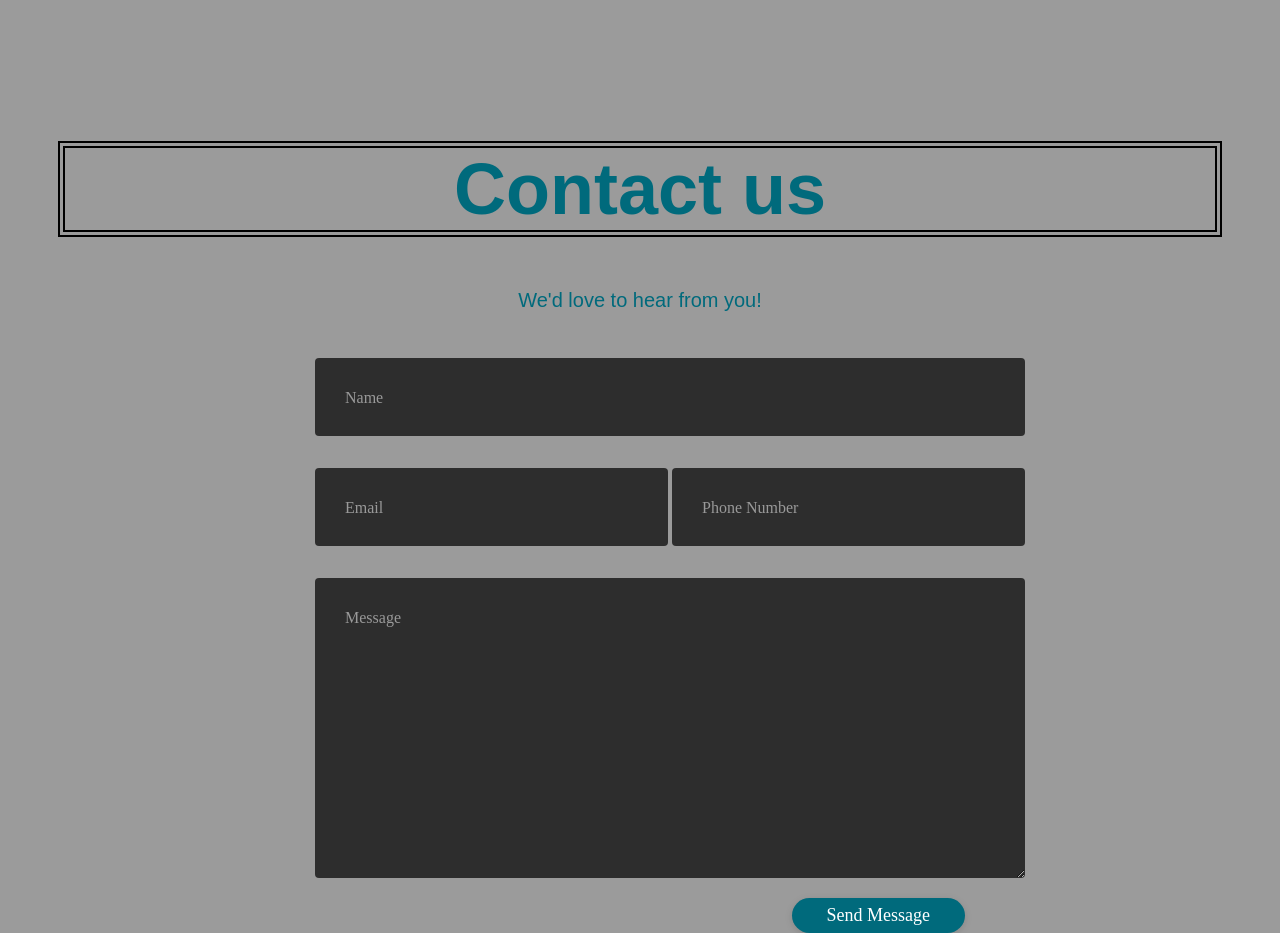
After one commit to Deanna123/MarketWise, a Flask app: template templates/contact.html in a window 1280 px wide. The commit adds this page. Run offline with Flask 2, Linux system fonts and the light colour scheme; the template is opened without the code that fills it, so the values that code supplies are empty.

Commit message:
please link contact.html to other pages

```diff
--- a/templates/about.html
+++ b/templates/about.html
@@ -60,8 +60,7 @@
   <li><a style="color:white" href="/">Home</a></li>
   <li><a class="active"style="color:white" href="about">About</a></li>
   <li style="float:right" ><a style="color:white"href="newsletter">Newsletter</a></li>
-  <li><a style="color:white" href="#contact" data-toggle="modal">Contact</a>
-  </li>
+  <li><a style="color:white" href="contact.html">Contact</a></li>
    <li><a href="http://twitter.com/winningcfg"><i class="fa fa-twitter fa-1.5x"></i></a>
   <li class ="search-bar">
    <form class="navbar-form navbar-right" role="search">
--- /dev/null
+++ b/templates/contact.html
@@ -0,0 +1,182 @@
+<!doctype html>
+<html>
+<head>
+<link rel="stylesheet" type="text/css" href="static/css/style.css">
+<title>Contact</title>
+<body>
+
+	<div class="container">
+	<div class="row">
+			<h1>Contact us</h1>
+	</div>
+	<div class="row">
+			<h4 style="text-align:center">We'd love to hear from you!</h4>
+	</div>
+	<div class="row input-container">
+			<div class="col-xs-12">
+				<div class="styled-input wide">
+					<input type="text" required />
+					<label>Name</label>
+				</div>
+			</div>
+			<div class="col-md-6 col-sm-12">
+				<div class="styled-input">
+					<input type="text" required />
+					<label>Email</label>
+				</div>
+			</div>
+			<div class="col-md-6 col-sm-12">
+				<div class="styled-input" style="float:right;">
+					<input type="text" required />
+					<label>Phone Number</label>
+				</div>
+			</div>
+			<div class="col-xs-12">
+				<div class="styled-input wide">
+					<textarea required></textarea>
+					<label>Message</label>
+				</div>
+			</div>
+			<div class="col-xs-12">
+				<div class="btn-lrg submit-btn">Send Message</div>
+			</div>
+	</div>
+</div>
+</body>
+</head>
+</html>
+
+<!-- CSS -->
+<style>
+body {
+    background-color: #9b9b9b;
+    padding-top: 85px;
+}
+
+h1 {
+    font-family: 'Poppins', sans-serif, 'arial';
+    font-weight: 600;
+    font-size: 72px;
+    color: #006A7C;
+    text-align: center;
+}
+
+h4 {
+    font-family: 'Poppins', sans-serif, 'arial';
+    font-weight: 400;
+    font-size: 20px;
+    color: #006A7C;
+    line-height: 1.5;
+}
+
+/* ///// inputs /////*/
+
+input:focus ~ label, textarea:focus ~ label, input:valid ~ label, textarea:valid ~ label {
+    font-size: 0.75em;
+    color: #999;
+    top: -5px;
+    -webkit-transition: all 0.225s ease;
+    transition: all 0.225s ease;
+}
+
+.styled-input {
+    float: left;
+    width: 293px;
+    margin: 1rem 0;
+    position: relative;
+    border-radius: 4px;
+}
+
+@media only screen and (max-width: 768px){
+    .styled-input {
+        width:100%;
+    }
+}
+
+.styled-input label {
+    color: #999;
+    padding: 1.3rem 30px 1rem 30px;
+    position: absolute;
+    top: 10px;
+    left: 0;
+    -webkit-transition: all 0.25s ease;
+    transition: all 0.25s ease;
+    pointer-events: none;
+}
+
+.styled-input.wide {
+    width: 650px;
+    max-width: 100%;
+}
+
+input,
+textarea {
+    padding: 30px;
+    border: 0;
+    width: 100%;
+    font-size: 1rem;
+    background-color: #2d2d2d;
+    color: white;
+    border-radius: 4px;
+}
+
+input:focus,
+textarea:focus { outline: 0; }
+
+input:focus ~ span,
+textarea:focus ~ span {
+    width: 100%;
+    -webkit-transition: all 0.075s ease;
+    transition: all 0.075s ease;
+}
+
+textarea {
+    width: 100%;
+    min-height: 15em;
+}
+
+.input-container {
+    width: 650px;
+    max-width: 100%;
+    margin: 20px auto 25px auto;
+}
+
+.submit-btn {
+    float: right;
+    padding: 7px 35px;
+    border-radius: 60px;
+    display: inline-block;
+    background-color: #006A7C;
+    color: white;
+    font-size: 18px;
+    cursor: pointer;
+    box-shadow: 0 2px 5px 0 rgba(0,0,0,0.06),
+              0 2px 10px 0 rgba(0,0,0,0.07);
+    -webkit-transition: all 300ms ease;
+    transition: all 300ms ease;
+}
+
+.submit-btn:hover {
+    transform: translateY(1px);
+    box-shadow: 0 1px 1px 0 rgba(0,0,0,0.10),
+              0 1px 1px 0 rgba(0,0,0,0.09);
+}
+
+@media (max-width: 768px) {
+    .submit-btn {
+        width:100%;
+        float: none;
+        text-align:center;
+    }
+}
+
+input[type=checkbox] + label {
+  color: #ccc;
+  font-style: italic;
+}
+
+input[type=checkbox]:checked + label {
+  color: #f00;
+  font-style: normal;
+}
+</style>
--- a/templates/index.html
+++ b/templates/index.html
@@ -64,8 +64,7 @@
   <li><a style="color:white" href="about">About</a></li>
   <li style="float:right"><a style="color:white" href="newsletter">Newsletter</a></li>
 
-  <li><a style="color:white" href="#contact" data-toggle="modal">Contact</a>
-  </li>
+  <li><a style="color:white" href="contact.html">Contact</a></li>
    <li><a href="http://twitter.com/winningcfg"><i class="fa fa-twitter fa-1.5x"></i></a>
   <li class ="search-bar">
    <form class="navbar-form navbar-right" role="search">
```
Also changed, not shown: 5 other files.
